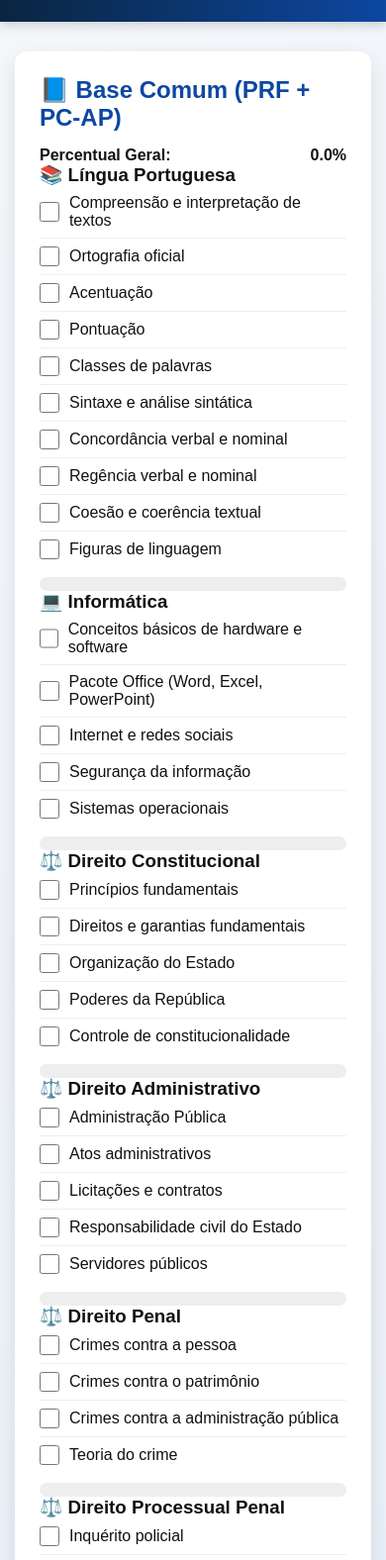
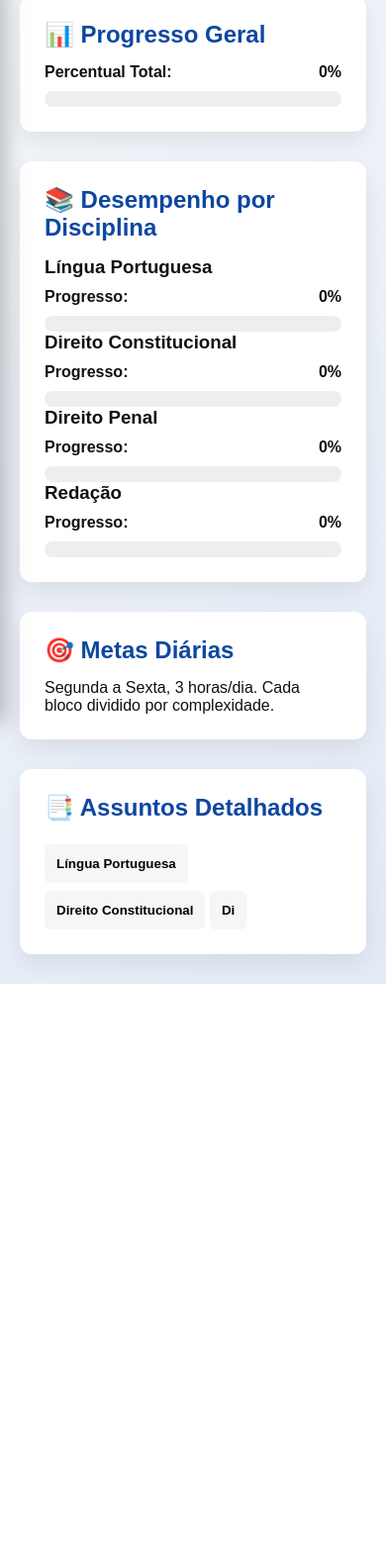
Before and after one commit to ryankaleb9-lgtm/painel-estudos-pc-prf, a plain HTML site: page index.html in a window 390 px wide. Shown: the part 115-1691 px from the top of the page at 99% size. After the commit the page ends 1109 px from the top, so only its background shows below. Drawn offline with Linux system fonts and the light colour scheme.

Commit message:
Atualização: novo painel de estudos completo com progresso, metas e IA

```diff
--- a/index.html
+++ b/index.html
@@ -2,128 +2,169 @@
 <html lang="pt-BR">
 <head>
 <meta charset="UTF-8">
-  <title>Painel de Estudos — PRF | PC-AP</title>
+<title>Painel de Estudos — Ryan Ferreira</title>
 <style>
-    /* --- Reset básico --- */
-    * {margin:0; padding:0; box-sizing:border-box;}
-    body {font-family: 'Arial', sans-serif; background: linear-gradient(135deg,#f5f7fa,#e3ebf7); color:#111; min-height:100vh;}
+*{margin:0;padding:0;box-sizing:border-box;}
+body{font-family:'Arial',sans-serif;background:linear-gradient(135deg,#f5f7fa,#e3ebf7);color:#111;min-height:100vh;transition:0.3s;}
+h1,h2,h3,h4{margin-bottom:10px;}
 
-    /* --- Header --- */
-    header {
-      background: linear-gradient(90deg, #0a2540, #0d47a1);
-      color: #fff;
-      padding: 25px 20px;
-      text-align: center;
-      box-shadow: 0 4px 10px rgba(0,0,0,0.15);
+/* Header */
+header{
+  background:linear-gradient(90deg,#0a2540,#0d47a1);
+  color:#fff;
+  padding:20px 30px;
+  display:flex;
+  justify-content:space-between;
+  align-items:center;
+  box-shadow:0 4px 12px rgba(0,0,0,0.15);
+  position:relative;
 }
-    header h1 {font-size: 28px;}
-    header p {margin-top:5px; opacity:0.8;}
+header h1{font-size:26px;}
+.menu-toggle{font-size:28px;cursor:pointer;}
 
-    /* --- Container --- */
-    .container {max-width: 1100px; margin: 30px auto; padding: 0 15px;}
+/* Menu lateral */
+#menu{
+  position:fixed;
+  top:0;
+  left:-350px;
+  width:350px;
+  height:100%;
+  background:#fff;
+  box-shadow:5px 0 20px rgba(0,0,0,0.25);
+  padding:25px 20px;
+  overflow-y:auto;
+  transition:0.3s;
+  z-index:1000;
+}
+#menu h2{color:#0d47a1;margin-bottom:15px;}
+#menu .close-btn{cursor:pointer;font-size:22px;margin-bottom:20px;display:block;}
+#menu ul{list-style:none;padding:0;}
+#menu ul li{padding:10px 0;border-bottom:1px solid #eee;cursor:pointer;font-weight:bold;}
+#menu ul li:hover{color:#0d47a1;}
 
-    /* --- Blocos --- */
-    .bloco {
+/* Container */
+.container{max-width:1200px;margin:30px auto;padding:0 20px;}
+
+/* Blocos */
+.bloco{
   background:#fff;
   border-radius:12px;
   padding:25px;
-      margin-bottom:25px;
-      box-shadow:0 8px 20px rgba(0,0,0,0.1);
+  margin-bottom:30px;
+  box-shadow:0 10px 25px rgba(0,0,0,0.08);
   transition:0.3s;
 }
-    .bloco:hover {transform:translateY(-5px); box-shadow:0 12px 25px rgba(0,0,0,0.15);}
-    .bloco h2 {color:#0d47a1; margin-bottom:15px;}
+.bloco:hover{transform:translateY(-5px);box-shadow:0 12px 30px rgba(0,0,0,0.12);}
+.bloco h2{color:#0d47a1;margin-bottom:15px;}
 
-    /* --- Listas --- */
-    .lista {list-style:none; padding:0;}
-    .lista li {
-      display:flex;
-      align-items:center;
-      padding:8px 0;
-      border-bottom:1px solid #eee;
-      font-size:16px;
-    }
-    .lista li:last-child {border-bottom:none;}
-    input[type="checkbox"] {
-      width:20px;
-      height:20px;
-      margin-right:10px;
-      cursor:pointer;
-      accent-color:#0d47a1;
-    }
+/* Listas e checkboxes */
+.lista{list-style:none;padding-left:0;margin-bottom:10px;}
+.lista li{display:flex;align-items:center;padding:8px 0;border-bottom:1px solid #eee;font-size:16px;}
+.lista li:last-child{border-bottom:none;}
+input[type="checkbox"]{width:20px;height:20px;margin-right:10px;cursor:pointer;accent-color:#0d47a1;}
 
-    /* --- Barras de progresso --- */
-    .barra-container {margin-top:10px;}
-    .barra {
-      background:#eee;
-      border-radius:10px;
-      height:14px;
-      overflow:hidden;
-      margin-top:5px;
-    }
-    .fill {
-      height:14px;
-      background:#0d47a1;
-      border-radius:10px;
-      width:0%;
-      transition:0.5s;
-    }
+/* Barras de progresso */
+.barra-container{margin-top:10px;}
+.barra{background:#eee;border-radius:12px;height:16px;overflow:hidden;margin-top:5px;}
+.fill{height:16px;background:#0d47a1;border-radius:12px;width:0%;transition:0.5s;}
+.percentual{display:flex;justify-content:space-between;font-weight:bold;margin-top:10px;font-size:16px;}
 
-    /* --- Percentuais --- */
-    .percentual {display:flex; justify-content:space-between; font-weight:bold; margin-top:10px;}
+/* Accordion */
+.accordion{background:#f4f6f8;cursor:pointer;padding:12px;border:none;outline:none;transition:0.3s;margin-top:8px;border-radius:6px;font-weight:bold;}
+.accordion:hover{background:#e0e4e8;}
+.panel{padding:0 12px;display:none;background:#fff;overflow:hidden;margin-bottom:8px;border-radius:6px;box-shadow:0 2px 8px rgba(0,0,0,0.05);}
+
+/* Cronograma metas diárias */
+.meta-dia{margin-top:15px;}
+.meta-dia h4{margin-bottom:6px;}
+.meta-dia ul{list-style:none;padding-left:0;}
+.meta-dia li{padding:5px 0;font-size:15px;}
+
+/* Botão IA */
+.ia-btn{display:inline-block;margin-top:10px;padding:8px 12px;background:#0d47a1;color:#fff;border:none;border-radius:6px;cursor:pointer;transition:0.3s;}
+.ia-btn:hover{background:#0a2540;}
 </style>
 </head>
 <body>
+
 <header>
-    <h1>Painel de Estudos — PRF | PC-AP</h1>
-    <p>Base Comum, Específicos e Redação</p>
+  <h1>Ryan Ferreira</h1>
+  <span class="menu-toggle">&#9776;</span>
 </header>
+
+<!-- Menu lateral -->
+<div id="menu">
+  <span class="close-btn">&times; Fechar</span>
+  <h2>Menu</h2>
+  <ul>
+    <li onclick="abrirAssuntos()">Assuntos / Matérias</li>
+    <li onclick="abrirMetas()">Metas Diárias</li>
+    <li onclick="abrirIA()">IA de Estudos</li>
+    <li onclick="editarHorario()">Editar Horário</li>
+  </ul>
+</div>
 
 <main class="container">
 
-    <!-- BASE COMUM -->
+<!-- Progresso Geral -->
 <section class="bloco">
-      <h2>📘 Base Comum (PRF + PC-AP)</h2>
+  <h2>📊 Progresso Geral</h2>
+  <div class="percentual">
+    <span>Percentual Total:</span>
+    <span id="percentGeral">0%</span>
+  </div>
+  <div class="barra-container">
+    <div class="barra"><div class="fill" id="barraGeral"></div></div>
+  </div>
+</section>
 
-      <!-- Percentual geral -->
-      <div class="percentual">
-        <span>Percentual Geral:</span>
-        <span id="percentGeralBase">0%</span>
+<!-- Percentual por Disciplina -->
+<section class="bloco">
+  <h2>📚 Desempenho por Disciplina</h2>
+
+  <h3>Língua Portuguesa</h3>
+  <div class="percentual"><span>Progresso:</span><span id="percentPort">0%</span></div>
+  <div class="barra-container"><div class="barra"><div class="fill" id="barraPort"></div></div></div>
+
+  <h3>Direito Constitucional</h3>
+  <div class="percentual"><span>Progresso:</span><span id="percentConstitu">0%</span></div>
+  <div class="barra-container"><div class="barra"><div class="fill" id="barraConstitu"></div></div></div>
+
+  <h3>Direito Penal</h3>
+  <div class="percentual"><span>Progresso:</span><span id="percentPenal">0%</span></div>
+  <div class="barra-container"><div class="barra"><div class="fill" id="barraPenal"></div></div></div>
+
+  <h3>Redação</h3>
+  <div class="percentual"><span>Progresso:</span><span id="percentRedacao">0%</span></div>
+  <div class="barra-container"><div class="barra"><div class="fill" id="barraRedacao"></div></div></div>
+</section>
+
+<!-- Metas Diárias resumidas -->
+<section class="bloco" id="metas">
+  <h2>🎯 Metas Diárias</h2>
+  <p>Segunda a Sexta, 3 horas/dia. Cada bloco dividido por complexidade.</p>
+</section>
+
+<!-- Accordion Assuntos -->
+<section class="bloco" id="assuntos">
+  <h2>📑 Assuntos Detalhados</h2>
+
+  <!-- Base Comum -->
+  <button class="accordion">Língua Portuguesa</button>
+  <div class="panel">
+    <ul class="lista" id="portugues">
+      <li><input type="checkbox"> Compreensão e interpretação de textos</li>
+      <li><input type="checkbox"> Ortografia</li>
+      <li><input type="checkbox"> Sintaxe</li>
+      <li><input type="checkbox"> Concordância</li>
+      <li><input type="checkbox"> Pontuação</li>
+    </ul>
+    <button class="ia-btn" onclick="gerarResumo('portugues')">Gerar Resumo IA</button>
+    <p><a href="https://www.qconcursos.com/questoes-de-concursos/disciplinas/lingua-portuguesa" target="_blank">Resolver Questões</a></p>
   </div>
 
-      <!-- Língua Portuguesa -->
-      <h3>📚 Língua Portuguesa</h3>
-      <ul class="lista" id="portugues">
-        <li><input type="checkbox"> Compreensão e interpretação de textos</li>
-        <li><input type="checkbox"> Ortografia oficial</li>
-        <li><input type="checkbox"> Acentuação</li>
-        <li><input type="checkbox"> Pontuação</li>
-        <li><input type="checkbox"> Classes de palavras</li>
-        <li><input type="checkbox"> Sintaxe e análise sintática</li>
-        <li><input type="checkbox"> Concordância verbal e nominal</li>
-        <li><input type="checkbox"> Regência verbal e nominal</li>
-        <li><input type="checkbox"> Coesão e coerência textual</li>
-        <li><input type="checkbox"> Figuras de linguagem</li>
-      </ul>
-      <div class="barra-container">
-        <div class="barra"><div class="fill" id="barraPortugues"></div></div>
-      </div>
-
-      <!-- Informática -->
-      <h3>💻 Informática</h3>
-      <ul class="lista" id="informatica">
-        <li><input type="checkbox"> Conceitos básicos de hardware e software</li>
-        <li><input type="checkbox"> Pacote Office (Word, Excel, PowerPoint)</li>
-        <li><input type="checkbox"> Internet e redes sociais</li>
-        <li><input type="checkbox"> Segurança da informação</li>
-        <li><input type="checkbox"> Sistemas operacionais</li>
-      </ul>
-      <div class="barra-container">
-        <div class="barra"><div class="fill" id="barraInformatica"></div></div>
-      </div>
-
-      <!-- Direito Constitucional -->
-      <h3>⚖️ Direito Constitucional</h3>
+  <button class="accordion">Direito Constitucional</button>
+  <div class="panel">
     <ul class="lista" id="constitu">
       <li><input type="checkbox"> Princípios fundamentais</li>
       <li><input type="checkbox"> Direitos e garantias fundamentais</li>
@@ -131,134 +172,8 @@
       <li><input type="checkbox"> Poderes da República</li>
       <li><input type="checkbox"> Controle de constitucionalidade</li>
     </ul>
-      <div class="barra-container">
-        <div class="barra"><div class="fill" id="barraConstitu"></div></div>
+    <button class="ia-btn" onclick="gerarResumo('constitu')">Gerar Resumo IA</button>
+    <p><a href="https://www.qconcursos.com/questoes-de-concursos/disciplinas/direito-constitucional" target="_blank">Resolver Questões</a></p>
   </div>
 
-      <!-- Direito Administrativo -->
-      <h3>⚖️ Direito Administrativo</h3>
-      <ul class="lista" id="adm">
-        <li><input type="checkbox"> Administração Pública</li>
-        <li><input type="checkbox"> Atos administrativos</li>
-        <li><input type="checkbox"> Licitações e contratos</li>
-        <li><input type="checkbox"> Responsabilidade civil do Estado</li>
-        <li><input type="checkbox"> Servidores públicos</li>
-      </ul>
-      <div class="barra-container">
-        <div class="barra"><div class="fill" id="barraAdm"></div></div>
-      </div>
-
-      <!-- Direito Penal -->
-      <h3>⚖️ Direito Penal</h3>
-      <ul class="lista" id="penal">
-        <li><input type="checkbox"> Crimes contra a pessoa</li>
-        <li><input type="checkbox"> Crimes contra o patrimônio</li>
-        <li><input type="checkbox"> Crimes contra a administração pública</li>
-        <li><input type="checkbox"> Teoria do crime</li>
-      </ul>
-      <div class="barra-container">
-        <div class="barra"><div class="fill" id="barraPenal"></div></div>
-      </div>
-
-      <!-- Direito Processual Penal -->
-      <h3>⚖️ Direito Processual Penal</h3>
-      <ul class="lista" id="procpenal">
-        <li><input type="checkbox"> Inquérito policial</li>
-        <li><input type="checkbox"> Ação penal</li>
-        <li><input type="checkbox"> Procedimentos e recursos</li>
-        <li><input type="checkbox"> Prisão e medidas cautelares</li>
-      </ul>
-      <div class="barra-container">
-        <div class="barra"><div class="fill" id="barraProcPenal"></div></div>
-      </div>
-
-      <!-- Redação -->
-      <h3>✍️ Redação</h3>
-      <ul class="lista" id="redacao">
-        <li><input type="checkbox"> Estrutura do texto dissertativo-argumentativo</li>
-        <li><input type="checkbox"> Coerência e coesão textual</li>
-        <li><input type="checkbox"> Tese e argumentos</li>
-        <li><input type="checkbox"> Introdução, desenvolvimento e conclusão</li>
-        <li><input type="checkbox"> Gramática e ortografia</li>
-      </ul>
-      <div class="barra-container">
-        <div class="barra"><div class="fill" id="barraRedacao"></div></div>
-      </div>
-
-    </section>
-
-    <!-- ESPECÍFICO PRF -->
-    <section class="bloco">
-      <h2>🚓 Específico PRF</h2>
-      <ul class="lista" id="especificoPRF">
-        <li><input type="checkbox"> Código de Trânsito Brasileiro</li>
-        <li><input type="checkbox"> Resoluções do CONTRAN</li>
-        <li><input type="checkbox"> Física aplicada</li>
-        <li><input type="checkbox"> Raciocínio Lógico-Matemático</li>
-        <li><input type="checkbox"> Ética e Cidadania</li>
-        <li><input type="checkbox"> Geopolítica</li>
-        <li><input type="checkbox"> Espanhol</li>
-        <li><input type="checkbox"> Direitos Humanos</li>
-        <li><input type="checkbox"> Legislação Especial</li>
-      </ul>
-    </section>
-
-    <!-- ESPECÍFICO PC-AP -->
-    <section class="bloco">
-      <h2>🕵️ Específico PC-AP</h2>
-      <ul class="lista" id="especificoPC">
-        <li><input type="checkbox"> História do Amapá</li>
-        <li><input type="checkbox"> Geografia do Amapá</li>
-        <li><input type="checkbox"> Atualidades</li>
-        <li><input type="checkbox"> Leis específicas do Estado do Amapá</li>
-      </ul>
-    </section>
-
-  </main>
-
-  <script>
-    // --- Salvar checkbox ---
-    const checkboxes = document.querySelectorAll('input[type="checkbox"]');
-    checkboxes.forEach((checkbox, index) => {
-      const saved = localStorage.getItem('check_' + index);
-      if (saved === 'true') checkbox.checked = true;
-
-      checkbox.addEventListener('change', () => {
-        localStorage.setItem('check_' + index, checkbox.checked);
-        atualizarBarras();
-      });
-    });
-
-    // --- Atualizar barras de progresso ---
-    function atualizarBarras() {
-      const blocos = [
-        {id:"portugues", barra:"barraPortugues"},
-        {id:"informatica", barra:"barraInformatica"},
-        {id:"constitu", barra:"barraConstitu"},
-        {id:"adm", barra:"barraAdm"},
-        {id:"penal", barra:"barraPenal"},
-        {id:"procpenal", barra:"barraProcPenal"},
-        {id:"redacao", barra:"barraRedacao"}
-      ];
-
-      let totalCheck = 0, totalFeitos = 0;
-
-      blocos.forEach(bloco=>{
-        const lista = document.getElementById(bloco.id);
-        const items = lista.querySelectorAll('input[type="checkbox"]');
-        let feitos = 0;
-        items.forEach(cb=>{if(cb.checked) feitos++;});
-        totalCheck += items.length;
-        totalFeitos += feitos;
-        const percent = (feitos/items.length*100).toFixed(1);
-        document.getElementById(bloco.barra).style.width = percent+"%";
-      });
-
-      // Percentual geral
-      document.getElementById("percentGeralBase").innerText = ((totalFeitos/totalCheck*100).toFixed(1)) + "%";
-    }
-
-    atualizarBarras(); // inicializar
-  </script>
-</body>
-</html>
+  <button class="accordion">Di
```
Lines whose indentation alone changed are shown as unchanged.
